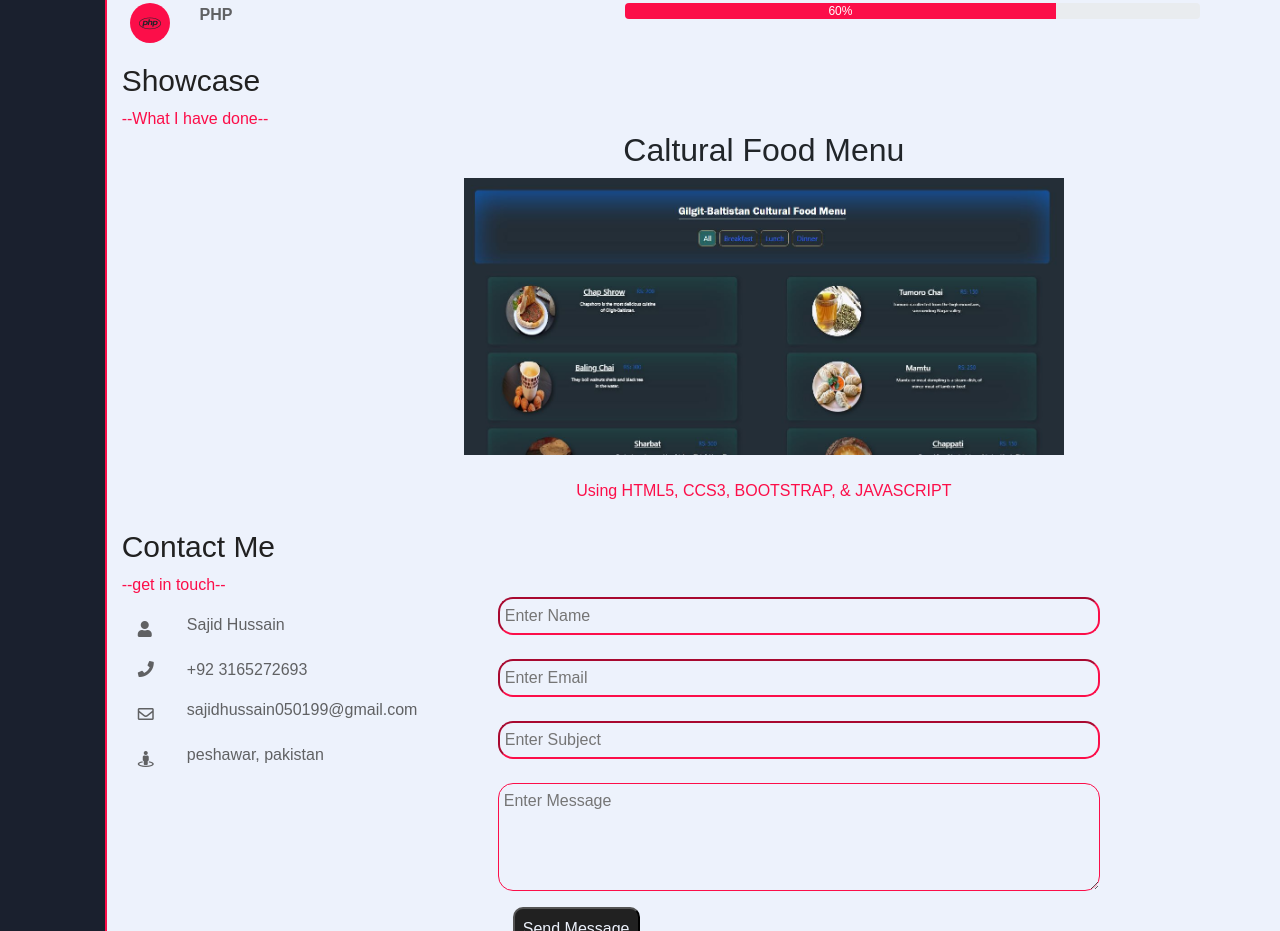
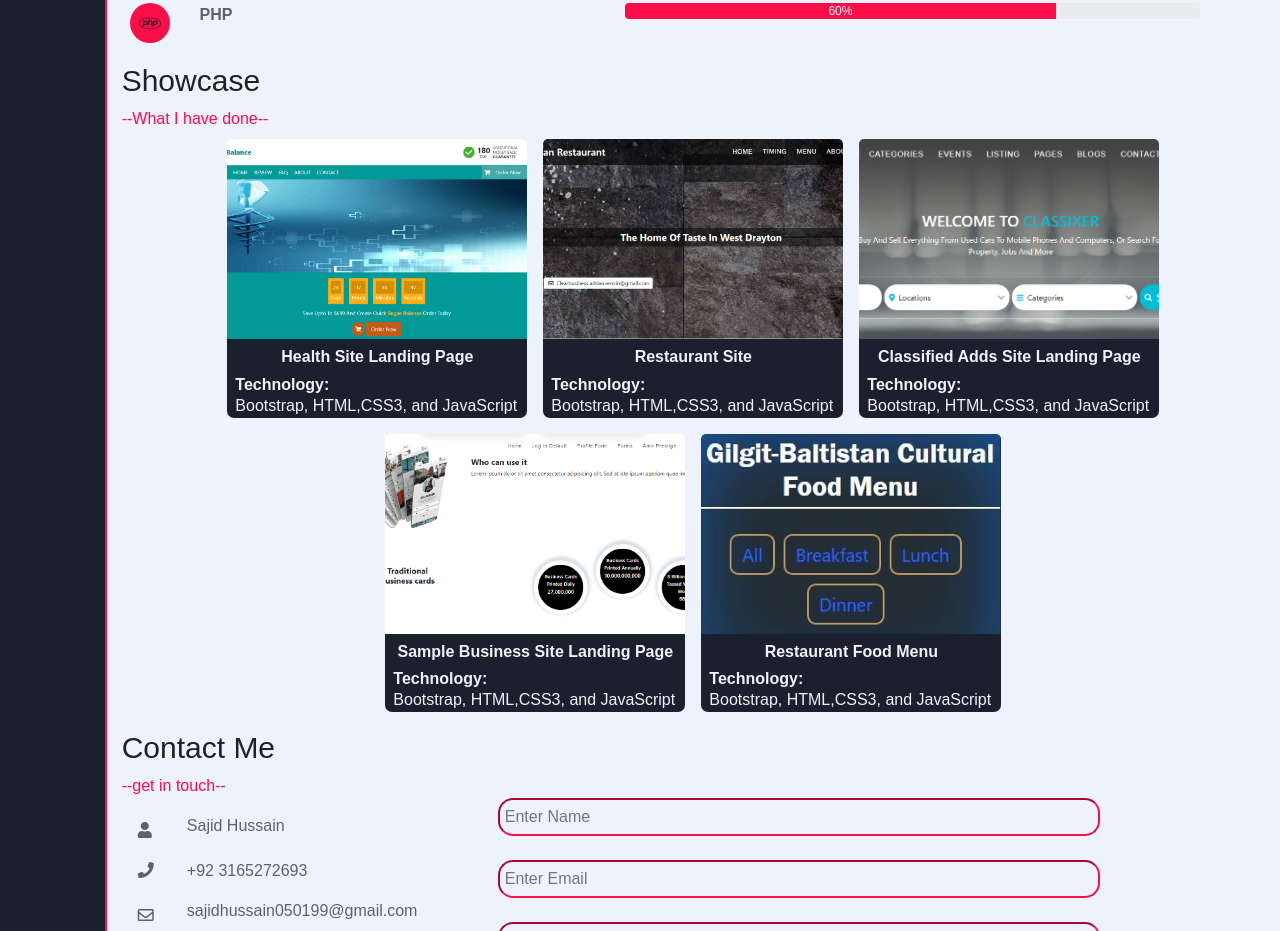
Before and after one commit to SajidHussain99/PortFolio, a plain HTML site: page index.html in a window 1280 px wide. Shown: the part 2218-3149 px from the top of the page. Drawn offline with nearby package versions, Linux system fonts and the light colour scheme.

Commit message:
updated projects

```diff
--- a/index.html
+++ b/index.html
@@ -354,7 +354,8 @@
                             <span class="subSkillH">--What I have done--</span>
                         </div>
                     </div>
-                    <div class="col-lg-5 col-md-5 col-sm-6 mx-auto">
+
+                    <!-- <div class="col-lg-5 col-md-5 col-sm-6 mx-auto">
                         <div
                             class="projectCard mx-auto p-auto">
 
@@ -377,7 +378,84 @@
 
                         </div>
 
-                    </div>
+                    </div> -->
+
+
+                          <div class=" mx-auto d-flex justify-content-center align-items-center flex-wrap">
+
+                            <a href="https://sample-medicine-site.netlify.app/" class="project-card m-2" target="_blank">
+
+                                <div class="project-card__upper ">
+                                    <img src="./images/medicine.PNG" alt="" style="width: 100%; height:100%;object-fit: cover;">
+                                </div>
+
+                                <div class="project-card__info">
+                                    <h6 class="font-weight-bold text-capitalize text-center py-2 m-0 project-card-heading">Health site landing Page</h6>
+                                    <h6 class="px-2 font-weight-bold p-0 m-0">Technology:</h6>
+                                    <span class="tech-list text-center p-2 ">Bootstrap, HTML,CSS3, and JavaScript</span>
+                                </div>
+
+                            </a>
+
+                            <a target="_blank" href="https://24hoursitalianresturant.netlify.app/index.html" class="project-card m-2">
+
+                                <div class="project-card__upper ">
+                                    <img src="./images/resturant.PNG" alt="" style="width: 100%; height:100%;object-fit: cover;">
+                                </div>
+
+                                <div class="project-card__info">
+                                    <h6 class="font-weight-bold text-capitalize text-center py-2 m-0 project-card-heading">Restaurant site</h6>
+                                    <h6 class="px-2 font-weight-bold p-0 m-0">Technology:</h6>
+                                    <span class="tech-list text-center p-2 ">Bootstrap, HTML,CSS3, and JavaScript</span>
+                                </div>
+
+                            </a>
+
+                            <a target="_blank" href="https://sample-classified-ads-website.netlify.app/" class="project-card m-2">
+
+                                <div class="project-card__upper ">
+                                    <img src="./images/classified-adds.PNG" alt="" style="width: 100%; height:100%;object-fit: cover;">
+                                </div>
+
+                                <div class="project-card__info">
+                                    <h6 class="font-weight-bold text-capitalize text-center py-2 m-0 project-card-heading">classified adds site landing page </h6>
+                                    <h6 class="px-2 font-weight-bold p-0 m-0">Technology:</h6>
+                                    <span class="tech-list text-center p-2 ">Bootstrap, HTML,CSS3, and JavaScript</span>
+                                </div>
+
+                            </a>
+
+                            <a target="_blank" href="https://sample-business-site.netlify.app/"  class="project-card m-2">
+
+                                <div class="project-card__upper ">
+                                    <img src="./images/business.PNG" alt="" style="width: 100%; height:100%;object-fit: cover;">
+                                </div>
+
+                                <div class="project-card__info">
+                                    <h6 class="font-weight-bold text-capitalize text-center py-2 m-0 project-card-heading">sample Business site landing page </h6>
+                                    <h6 class="px-2 font-weight-bold p-0 m-0">Technology:</h6>
+                                    <span class="tech-list text-center p-2 ">Bootstrap, HTML,CSS3, and JavaScript</span>
+                                </div>
+
+                            </a>
+
+
+                            <a target="_blank" href="https://gilgit-baltistan-cultural-foods.netlify.app/" class="project-card m-2">
+
+                                <div class="project-card__upper ">
+                                    <img src="./images/gbFood.JPG" alt="" style="width: 100%; height:100%;object-fit: cover;">
+                                </div>
+
+                                <div class="project-card__info">
+                                    <h6 class="font-weight-bold text-capitalize text-center py-2 m-0 project-card-heading">Restaurant Food menu</h6>
+                                    <h6 class="px-2 font-weight-bold p-0 m-0">Technology:</h6>
+                                    <span class="tech-list text-center p-2 ">Bootstrap, HTML,CSS3, and JavaScript</span>
+                                </div>
+
+                            </a>
+
+                          </div>
+
 
 
                 </div>
--- a/style.css
+++ b/style.css
@@ -313,6 +313,55 @@ background:url(font) .s-box-text strong {
   border-color: var(--mainFonts-color);
   background-color: var(--primary-color);
 }
+
+/* #########################################################################################################
+                                    project cards
+######################################################################################################### */
+
+.project-card {
+  width: 300px;
+  text-decoration: none;
+  cursor: pointer;
+}
+.project-card:hover {
+  text-decoration: none;
+}
+.project-card__info {
+  border-bottom-left-radius: 7px;
+  border-bottom-right-radius: 7px;
+}
+.project-card__upper {
+  width: 100%;
+  height: 200px;
+  border-top-left-radius: 5px;
+  border-top-right-radius: 5px;
+  overflow: hidden;
+  background-color: transparent;
+}
+.project-card__upper:hover {
+  box-shadow: rgba(0, 0, 0, 0.15) 0px 15px 25px,
+    rgba(0, 0, 0, 0.05) 0px 5px 10px;
+}
+.project-card__upper:hover img {
+  transform: scale(1.1);
+  transition: 2s;
+}
+.tech-list {
+  font-size: 1rem;
+  font-weight: 400;
+  width: 100%;
+  color: var(--primary-color);
+}
+.project-card__info {
+  background-color: #1a202e;
+}
+.project-card-heading {
+  color: var(--primary-color);
+}
+.project-card__info span,
+.project-card__info h6 {
+  color: var(--primary-color);
+}
 /* footer start */
 .footerSection {
   background-color: #1a202e;
```
Also changed, not shown: images/business.PNG (added), images/classified-adds.PNG (added), images/medicine.PNG (added), images/resturant.PNG (added).
